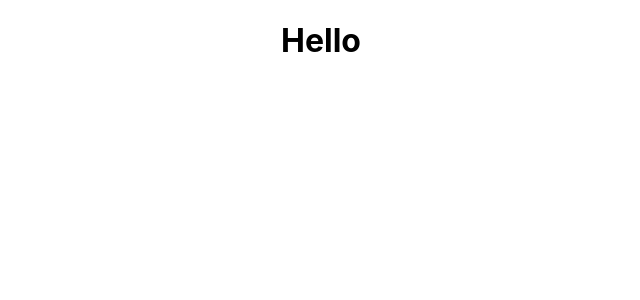
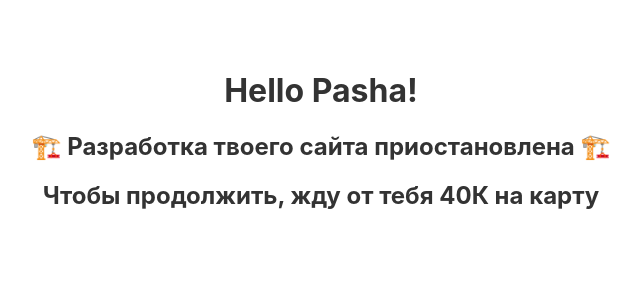
Before and after one commit to ksarfaks87/PavelStore, a React (Create React App) app: page / in a window 1280 px wide. Shown: the top 300 px of the page, without its empty margins (319-959 px from the left). Built offline with nearby package versions, Linux system fonts and the light colour scheme.

Commit message:
предложение сотрудничества для Паши

```diff
--- a/src/App.css
+++ b/src/App.css
@@ -1,5 +1,7 @@
 .App {
 	text-align: center;
+	padding: 50px 20px;
+	color: #333;
 }
 
 .App-logo {
--- a/src/App.js
+++ b/src/App.js
@@ -4,7 +4,10 @@ import "./App.css";
 function App() {
   return (
     <div className="App">
-      <h1>Hello</h1>
+
+      <h1>Hello Pasha!</h1>
+      <h2>🏗️ Разработка твоего сайта приостановлена 🏗️</h2>
+      <h2>Чтобы продолжить, жду от тебя 40К на карту</h2>
     </div>
   );
 }
```
Lines whose indentation alone changed are shown as unchanged.
